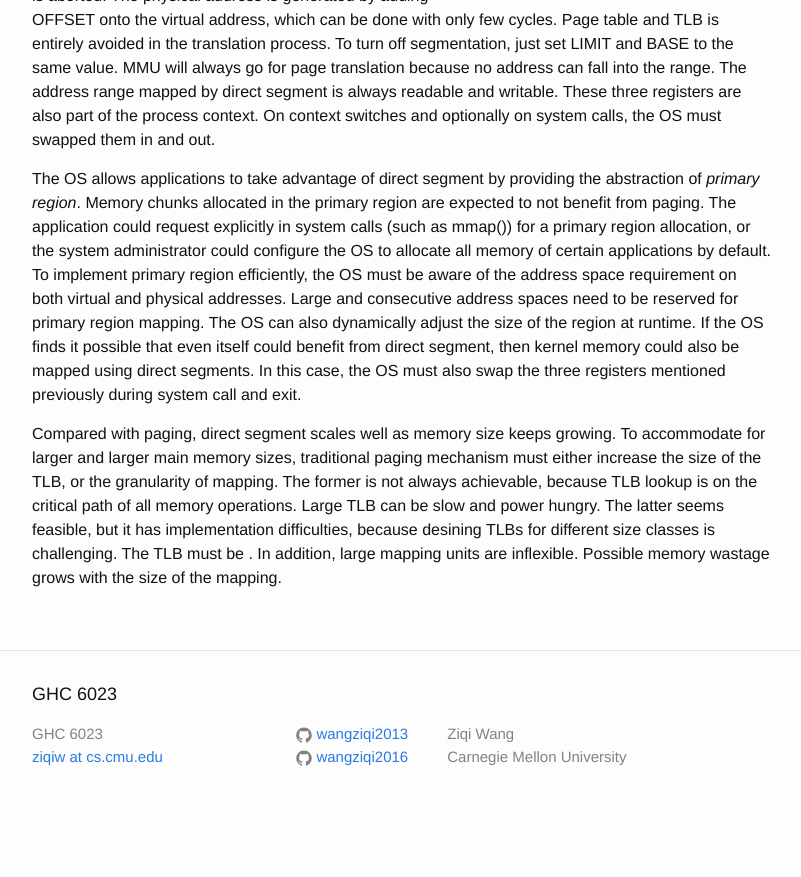
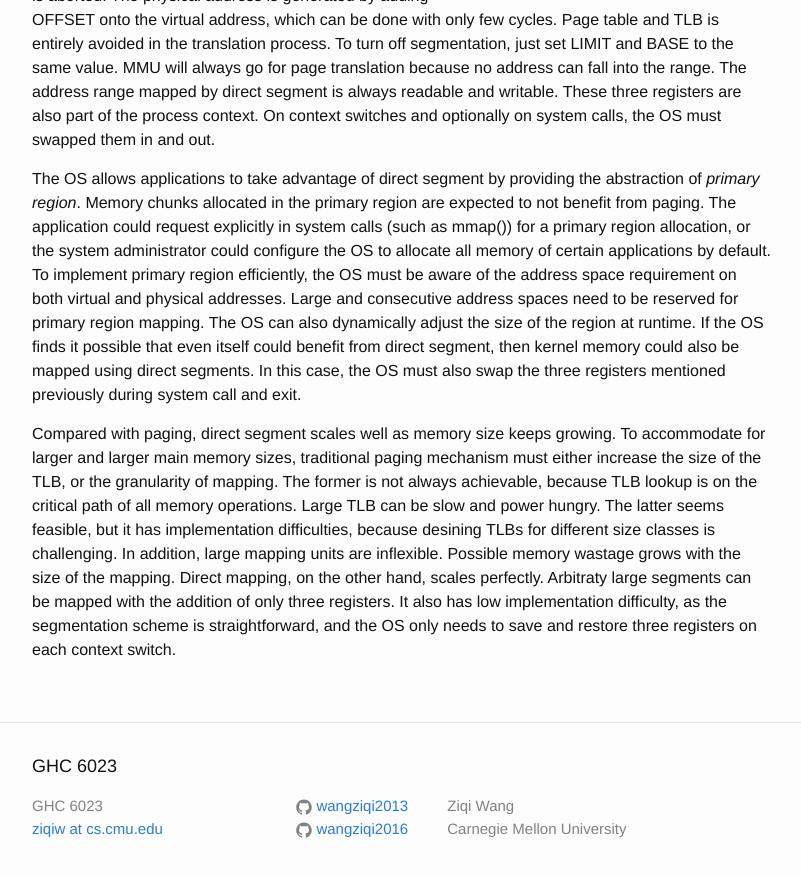
Before and after one commit to wangziqi2013/wangziqi2013.github.io, a Jekyll site: the page built from _posts/2018-06-09-direct-segment.markdown, in a window 1280 px wide and 900 px high, scrolled down 1345 px. Shown: the top 877 px of the window, without its empty margins (238-1039 px from the left). Built offline with Jekyll 4.4.1, drawn with Linux system fonts in a browser that asks for light colours; before the commit the page ends 2173 px from its top, so only the background shows below that.

Commit message:
Finish comparison

```diff
--- a/_posts/2018-06-09-direct-segment.markdown
+++ b/_posts/2018-06-09-direct-segment.markdown
@@ -67,5 +67,7 @@ Compared with paging, direct segment scales well as memory size keeps growing. T
 main memory sizes, traditional paging mechanism must either increase the size of the TLB, or the granularity of
 mapping. The former is not always achievable, because TLB lookup is on the critical path of all memory operations.
 Large TLB can be slow and power hungry. The latter seems feasible, but it has implementation difficulties, because
-desining TLBs for different size classes is challenging. The TLB must be . In addition, large mapping units are
-inflexible. Possible memory wastage grows with the size of the mapping.
+desining TLBs for different size classes is challenging. In addition, large mapping units are inflexible. Possible memory
+wastage grows with the size of the mapping. Direct mapping, on the other hand, scales perfectly. Arbitraty large segments
+can be mapped with the addition of only three registers. It also has low implementation difficulty, as the segmentation
+scheme is straightforward, and the OS only needs to save and restore three registers on each context switch.
```
